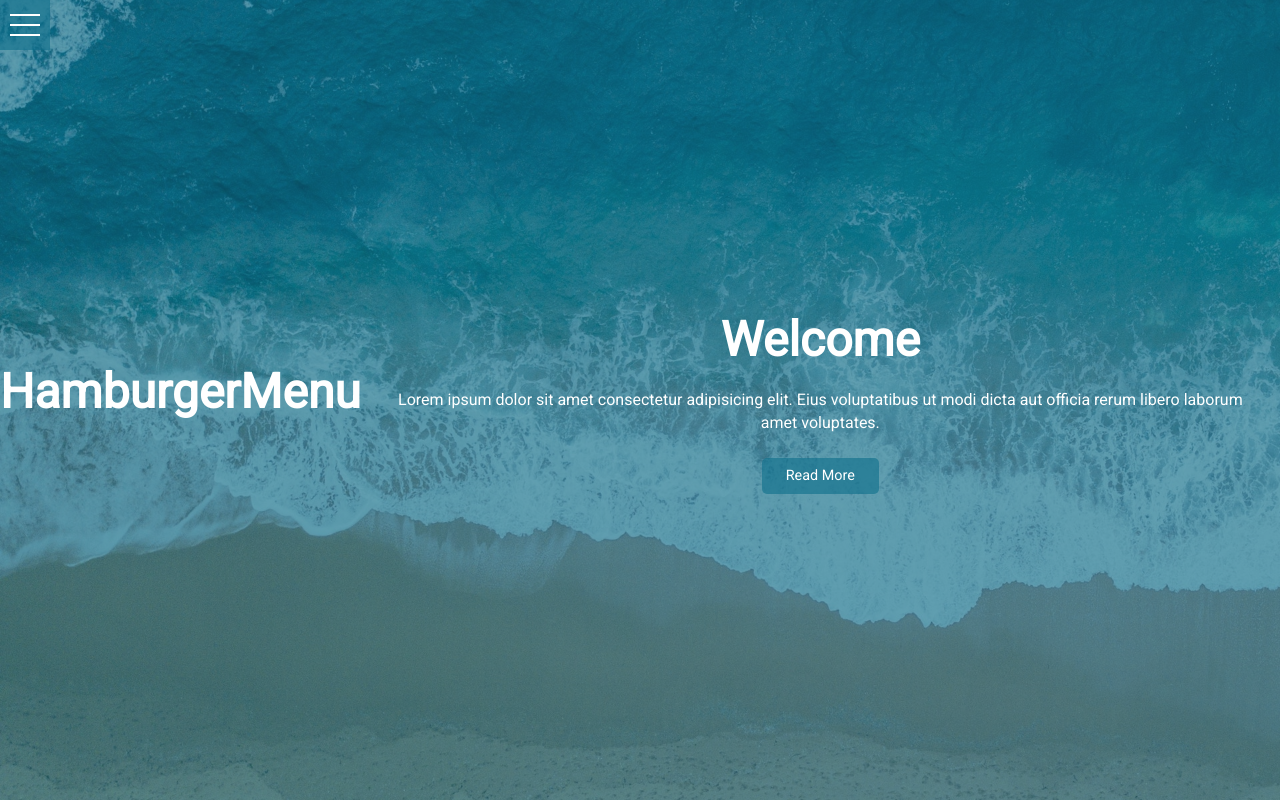
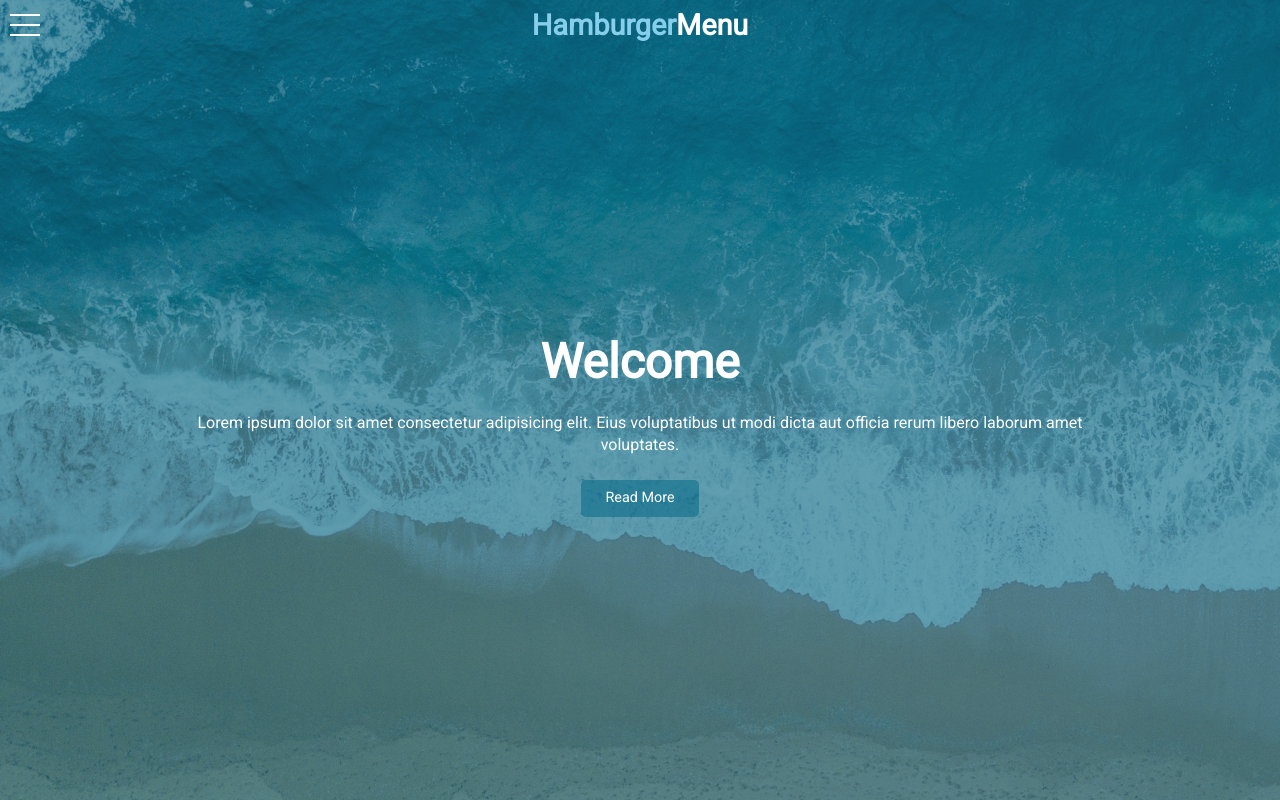
Before and after one commit to ayanluap/Hamburger_Menu, a plain HTML site: page index.html in a window 1280 px wide. Drawn offline with Linux system fonts and the light colour scheme.

Commit message:
another commit on logo

```diff
--- a/css/menu.css
+++ b/css/menu.css
@@ -23,7 +23,7 @@
   left: 0;
   height: 50px;
   width: 50px;
-  background: var(--prime-clr);
+  background: rgba(13, 110, 139, 0);
   display: flex;
   align-items: center;
   justify-content: center;
--- a/css/style.css
+++ b/css/style.css
@@ -11,6 +11,17 @@
   margin: 0;
   padding: 0;
   box-sizing: border-box;
+}
+
+.clr {
+  color: skyblue;
+}
+
+.logo {
+  color: #fff;
+  font-size: 1.8rem;
+  margin-top: .3rem;
+  z-index: 11;
 }
 
 .container {
@@ -30,6 +41,7 @@ html, body {
   height: 100vh;
   color: #fff;
   display: flex;
+  flex-direction: column;
   position: relative;
   justify-content: center;
   align-items: center;
@@ -47,7 +59,7 @@ html, body {
   z-index: -1;
 }
 
-#showcase h1 {
+#showcase .container h1 {
   font-size: 3rem;
   margin-bottom: 1rem;
 }
```
